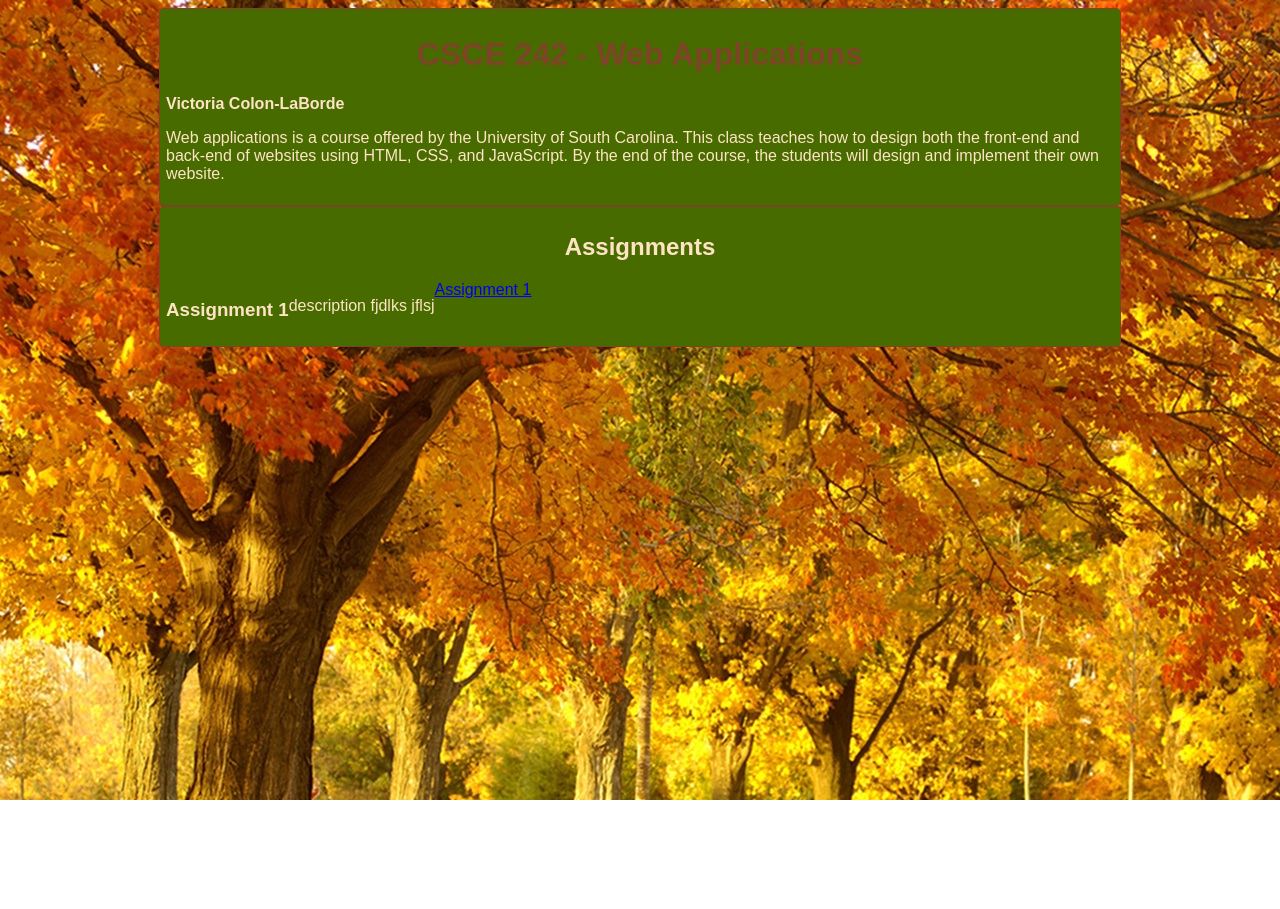
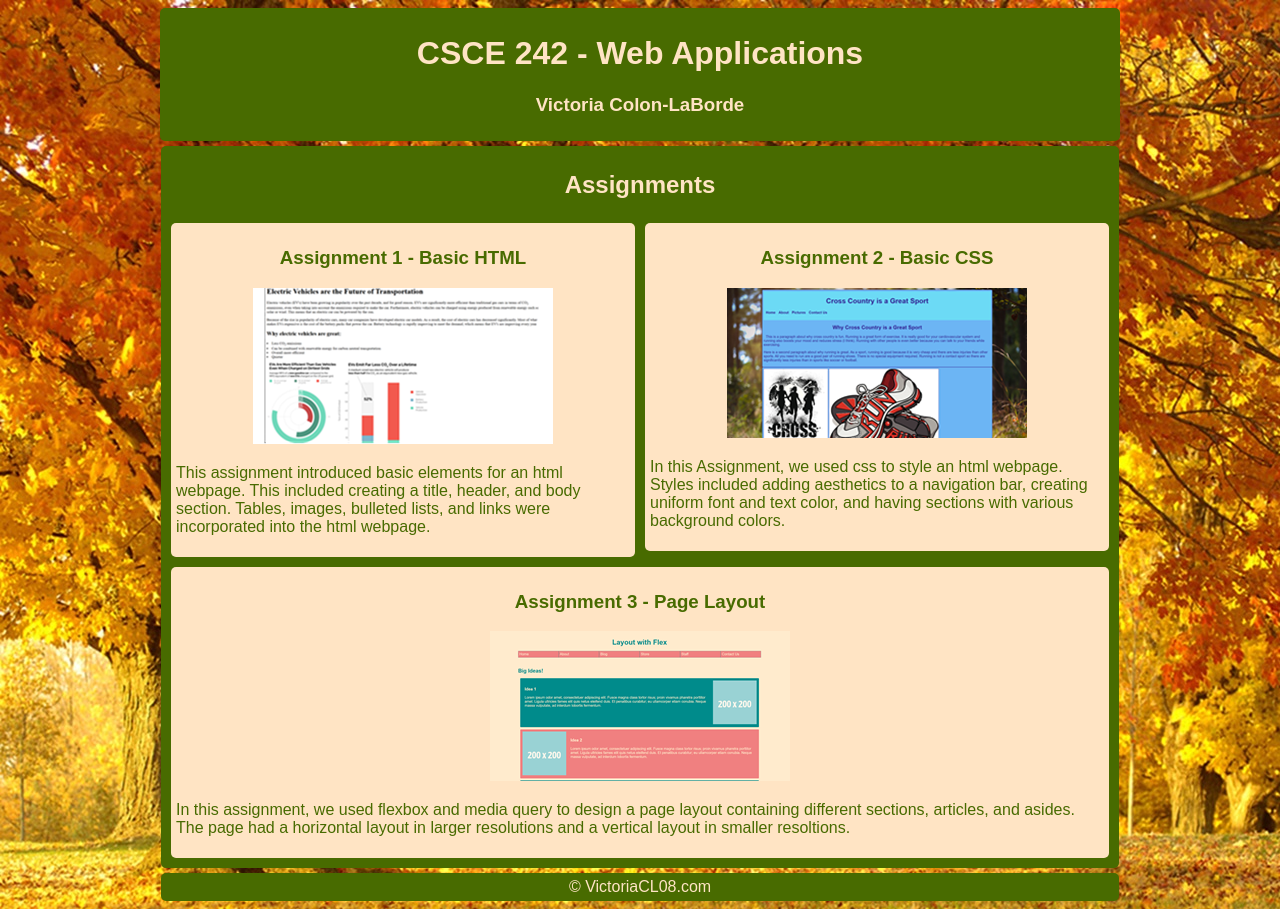
Before and after one commit to VictoriaCL08/VictoriaCL08.github.io, a plain HTML site: page csce242/index.html in a window 1280 px wide. Before the commit the page ends 800 px from the top, so only its background shows below. Drawn offline with Linux system fonts and the light colour scheme.

Commit message:
Assignment 4

```diff
--- a/csce242/index.html
+++ b/csce242/index.html
@@ -8,34 +8,67 @@
     </head>
 
     <body>
-        <header id="content">
-            <h1>CSCE 242 - Web Applications</h1>
-            <p font-size="24px"><strong>Victoria Colon-LaBorde</strong> </p>
-            <p>Web applications is a course offered by the University of South Carolina. This class teaches how to
-                design both the front-end and back-end of websites using HTML, CSS, and JavaScript. By the end of the course,
-                the students will design and implement their own website.
-            </p>
-        </header>
-        <main id="content">
+       <header id="main-header">
+        <h1>CSCE 242 - Web Applications</h1>
+        <h3>Victoria Colon-LaBorde</h3>
+        <!--<h2>Assignments</h2>-->
+       </header>
+
+       <main id="main-content">
             <h2>Assignments</h2>
-            <section class="assign-sect">
-
-                <h3> Assignment 1</h3>
-                <p> description fjdlks jflsj</p>
-                <a href="assignments/assignment01/index.html">Assignment 1</a>
-            </section>
+            <article class="flex-container">
+                    <section id="nav">
+                        <a href="assignments/assignment01/index.html">
+                            <section class="assignments">
+                                <div class="assignment-image">
+                                    <h3>Assignment 1 - Basic HTML</h3>
+                                    <img src="images/assignment1.png" alt="Screenshot of assignment 1 page">
+                                </div>
+                                <div>
+                                    <p>This assignment introduced basic elements for an html webpage. This included creating a title, header,
+                                        and body section. Tables, images, bulleted lists, and links were incorporated into the html webpage.
 
 
-
-
-
-
-                <!--               <u1 id="nav">
-                    <li><a href="assignments/assignment01/index.html">Assignment 1</a></li>
-                    <li><a href="assignments/assignment02/index.html">Assignment 2</a></li>
-                    <li><a href="assignments/assignment03/index.html">Assignment 3</a></li>
-                </u1>-->
-        </main>
+                                    </p>
+                                </div>
+                            </section>
+                        </a>
+                    </section>
+                    <section id="nav">
+                        <a href="assignments/assignment02/index.html">
+                            <section class="assignments">
+                                <div class="assignment-image">
+                                    <h3>Assignment 2 - Basic CSS</h3>
+                                    <img src="images/assignment2.png" alt="Screenshot of assignment 1 page">
+                                </div>
+                                <div>
+                                    <p>In this Assignment, we used css to style an html webpage. Styles included adding aesthetics to a navigation bar,
+                                        creating uniform font and text color, and having sections with various background colors.
+                                    </p>
+                                </div>
+                            </section>
+                        </a>
+                    </section>
+                    <section id="nav">
+                        <a href="assignments/assignment03/index.html">
+                            <section class="assignments">
+                                <div class="assignment-image">
+                                    <h3>Assignment 3 - Page Layout</h3>
+                                    <img src="images/assignment3.png" alt="Screenshot of assignment 1 page">
+                                </div>
+                                <div>
+                                    <p>In this assignment, we used flexbox and media query to design a page layout containing different
+                                        sections, articles, and asides. The page had a horizontal layout in larger resolutions and a vertical
+                                        layout in smaller resoltions. </p>
+                                </div>
+                            </section>
+                        </a>
+                    </section>
+            </article>
+       </main>
+       <footer id="main-footer">
+        &copy VictoriaCL08.com
+       </footer>
 
 
     </body>
--- /dev/null
+++ b/csce242/styles-bad.css
@@ -0,0 +1,50 @@
+body{
+    background: url(images/background-nature.jpg);
+    font-family: Arial, Helvetica, sans-serif;
+}
+
+#content{
+    display:block;
+    background-color: #486b00;
+    width: 75%;
+    margin: auto;
+    padding: 6px;
+    border: 1px solid #7d4427;
+    border-radius: 5px;
+    color:bisque;
+}
+h1{
+    text-align: center;
+}
+#content h2{
+    text-align: center;
+    color:bisque
+}
+
+/*
+#nav li{
+    padding: 5px;
+}
+#nav a {
+    color:bisque;
+    text-decoration: none; remove the underline
+    border-bottom: 1px solid transparent;
+}
+#nav a:hover {
+    color:#3b2114;
+    border-bottom: 1px solid #3b2114;
+}*/
+
+/*Larger resolution*/
+@media(min-width: 900px) {
+    #content, .assign-sect{
+        display: flex;
+    }
+    .assign-sect{
+        flex:1;
+    }
+    #content{
+        flex-wrap:wrap;
+    }
+
+}
--- a/csce242/styles.css
+++ b/csce242/styles.css
@@ -1,46 +1,66 @@
+
+/* Styling */
+#main-header{
+    background-color:#486b00;
+    width: 75%;
+    margin: auto;
+    padding: 6px;
+    border-radius: 5px;
+    color:bisque;
+    text-align:center;
+
+}
+#main-content, #main-footer{
+    background-color: #486b00;
+    padding: 5px;
+    border-radius: 5px;
+    color:bisque;
+    width: 75%;
+    margin-left:auto;
+    margin-right:auto;
+    margin-top:5px;
+}
+#main-footer, #main-content h2{
+    text-align:center;
+}
+
+.assignments{
+    background-color:bisque;
+    padding:5px;
+    margin:5px;
+    border-radius:5px;
+    color: #486b00;
+    display:block;
+}
+.assignment-image{
+    text-align:center;
+    margin-left:auto;
+    margin-right:auto;
+}
+/* Typography */
 body{
     background: url(images/background-nature.jpg);
     font-family: Arial, Helvetica, sans-serif;
 }
 
-#content{
-    background-color: #486b00;
-    width: 75%;
-    margin: auto;
-    padding: 6px;
-    border: 1px solid #7d4427;
-    border-radius: 5px;
-    color:bisque;
+/* Navigation */
+#nav a {
+    text-decoration: none;
 }
-h1{
-    text-align: center;
-    color:#7d4427
-}
-#content h2{
-    text-align: center;
-    color:bisque
+.assignments:hover{
+    color:#3b2114;
+    background-color: rgb(220, 172, 112);
 }
 
-/*
-#nav li{
-    padding: 5px;
-}
-#nav a {
-    color:bisque;
-    text-decoration: none; remove the underline
-    border-bottom: 1px solid transparent;
-}
-#nav a:hover {
-    color:#3b2114;
-    border-bottom: 1px solid #3b2114;
-}*/
-
 /*Larger resolution*/
-@media(min-width: 900px) {
-    .assign-sect{
+@media(min-width: 1200px) {
+    .flex-container, #nav{
         display: flex;
     }
-    .assign-sect{
+    .flex-container{
+        flex-wrap: wrap;
+    }
+    .assignments, #nav{
         flex:1;
     }
 
```
Also changed, not shown: csce242/index-bad.html (added, +42 -0 lines), csce242/images/assignment1.png (added), csce242/images/assignment2.png (added), csce242/images/assignment3.png (added).
